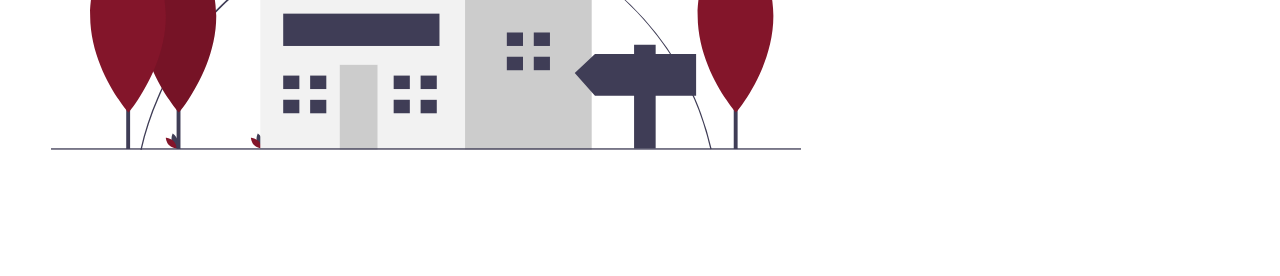
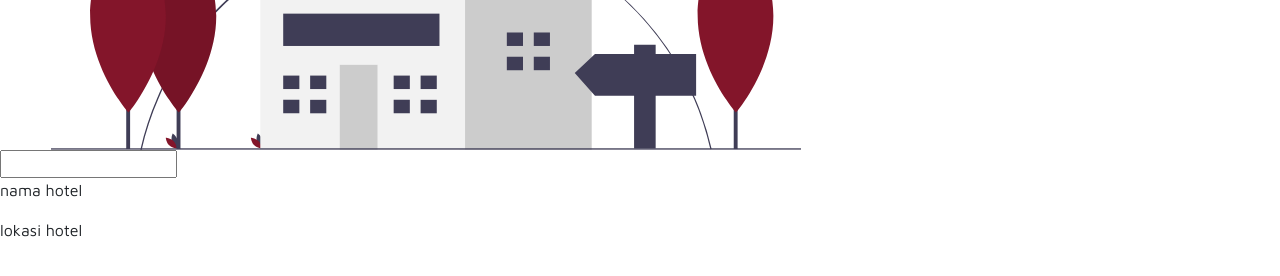
Before and after one commit to Barbar-fox/client, a plain HTML site: page index.html in a window 1280 px wide. Shown: the part 410-686 px from the top of the page. Drawn offline with nearby package versions, Linux system fonts and the light colour scheme.

Commit message:
addBooking init

```diff
--- a/index.html
+++ b/index.html
@@ -335,6 +335,19 @@
     </div>
     <!-- Show modal booking cancel start -->
 
+
+    <!-- Add booking begin -->
+    <div class="add-booking" id="add-booking">
+        <form id="form-booking">
+            <input type="text" name="hotel-name" id="hotel-name" value="">
+            <p id="hotel-name">nama hotel</p>
+            <p id="hotel-location">lokasi hotel</p>
+            <p id=""></p>
+        </form>
+    </div>
+    <!-- Add booking end -->
+
+
     <!-- Scripts -->
     <!-- <script src="https://ajax.googleapis.com/ajax/libs/jquery/3.4.1/jquery.min.js"></script> -->
     <!-- Bootstrap scripts -->
```
